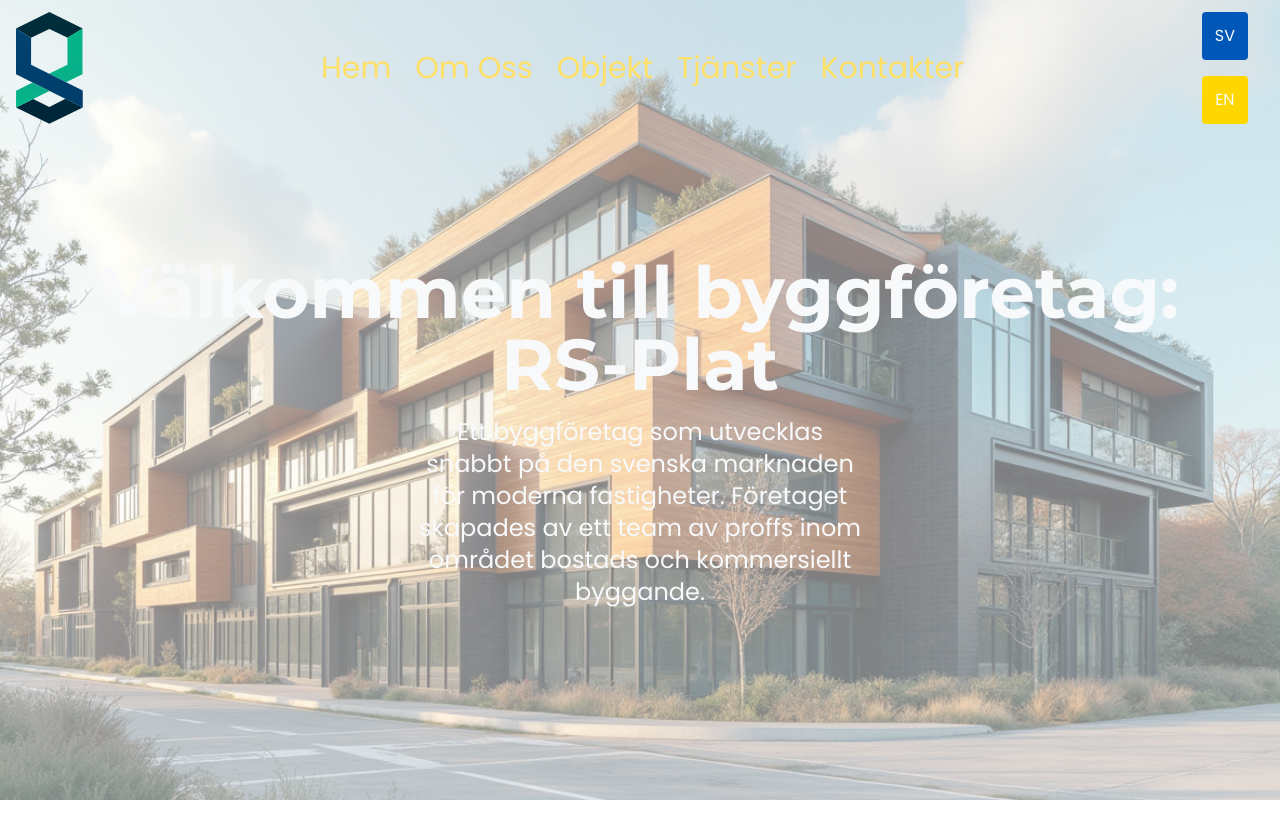
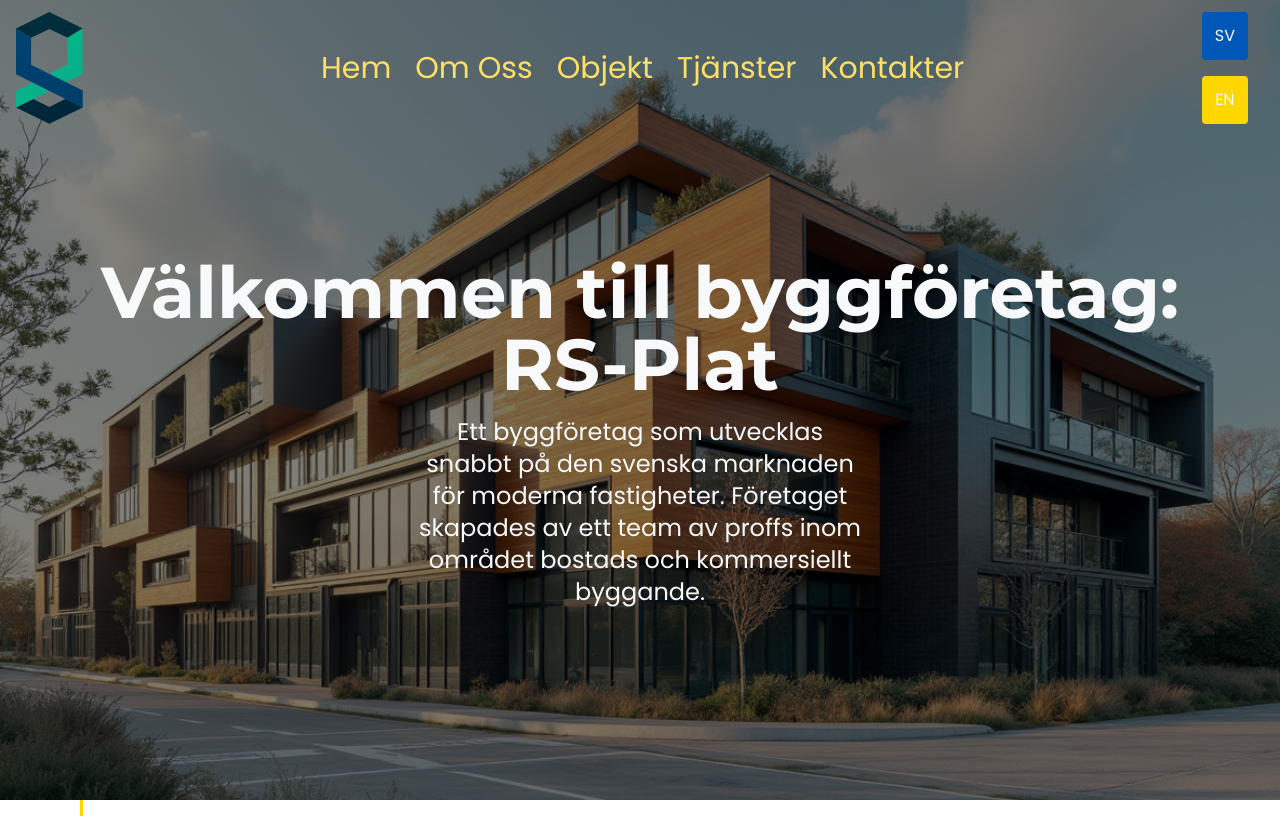
Before and after one commit to zuzeyka/rs-plat, a React (Vite) app: page / in a window 1280 px wide. Shown: the top 818 px of the page. Built offline with nearby package versions, Linux system fonts and the light colour scheme.

Commit message:
addded left line decoration

```diff
--- a/src/App.tsx
+++ b/src/App.tsx
@@ -12,6 +12,7 @@
 function App() {
     return (
         <>
+            <div className="vertical-line lg:left-[10vh] left-[2vh] bg-secondary"></div>
             <Navbar />
             <Hero />
             <About />
--- a/src/components/Contacts.tsx
+++ b/src/components/Contacts.tsx
@@ -29,7 +29,7 @@
         <section id="contacts" className="relative bg-gradient-to-r from-primary-light to-secondary-light text-typography py-20">
             <div className="max-w-6xl mx-auto flex flex-col md:flex-row items-center md:space-x-10">
                 <GeometricDecorations
-                    color="typography-dark"
+                    color="secondary-light"
                     secondaryColor="typography"
                     horizontalCount={0}
                     verticalCount={0}
--- a/src/components/GeometricDecorations.tsx
+++ b/src/components/GeometricDecorations.tsx
@@ -34,7 +34,7 @@
                             repeatType: 'mirror',
                             ease: 'easeInOut',
                         }}
-                        className={'absolute left-0 z-0 w-full h-1 origin-left ' + 'bg-' + color}
+                        className={'absolute left-0 z-0 w-full h-1 origin-left bg-' + color}
                         style={{ top: `${topPos}%` }}
                     />
                 );
@@ -54,7 +54,7 @@
                             repeatType: 'mirror',
                             ease: 'easeInOut',
                         }}
-                        className={'absolute top-0 z-0 w-1 h-full origin-top ' + 'bg-' + secondaryColor}
+                        className={'absolute top-0 z-0 w-1 h-full origin-top bg-' + secondaryColor}
                         style={{ left: `${leftPos}%` }}
                     />
                 );
@@ -64,7 +64,7 @@
                 initial={{ rotate: 0 }}
                 animate={{ rotate: 360 }}
                 transition={{ duration: 20, repeat: Infinity, ease: 'linear' }}
-                className={'absolute bottom-60 z-0 right-60  w-1 h-40 ' + 'bg-' + secondaryColor}
+                className={'absolute bottom-60 z-0 right-60  w-1 h-40 bg-' + secondaryColor}
                 style={{ transformOrigin: 'bottom right' }}
             />
 
@@ -83,7 +83,7 @@
                             repeat: Infinity,
                             ease: 'easeInOut',
                         }}
-                        className={'absolute text-3xl z-0 font-bold ' + 'text-' + color}
+                        className={'absolute text-3xl z-0 font-bold text-' + color}
                         style={{ top: `${topPos}%`, left: `${leftPos}%` }}
                     >
                         +
@@ -95,7 +95,7 @@
                 initial={{ rotate: 0 }}
                 animate={{ rotate: 360 }}
                 transition={{ duration: 10, repeat: Infinity, ease: 'linear' }}
-                className={'absolute top-10 right-10 z-0 text-4xl font-bold ' + 'text-' + color}
+                className={'absolute top-10 right-10 z-0 text-4xl font-bold text-' + color}
             >
                 +
             </motion.div>
@@ -104,7 +104,7 @@
                 initial={{ scale: 0.8, opacity: 0.6 }}
                 animate={{ scale: [0.8, 1.2, 0.8], opacity: [0.6, 1, 0.6] }}
                 transition={{ duration: 3, repeat: Infinity, ease: 'easeInOut' }}
-                className={'absolute rounded-full z-0 ' + 'bg-' + secondaryColor}
+                className={'absolute rounded-full z-0 bg-' + secondaryColor}
                 style={{
                     width: '40px',
                     height: '40px',
@@ -117,7 +117,7 @@
                 initial={{ rotate: 0 }}
                 animate={{ rotate: 360 }}
                 transition={{ duration: 15, repeat: Infinity, ease: 'linear' }}
-                className={'absolute z-0 ' + 'bg-' + secondaryColor}
+                className={'absolute z-0 bg-' + secondaryColor}
                 style={{
                     width: '50px',
                     height: '50px',
--- a/src/components/Hero.tsx
+++ b/src/components/Hero.tsx
@@ -6,9 +6,10 @@
     return (
         <section id="home" className="h-screen flex flex-col items-center justify-center bg-cover bg-center text-typography backgroundImage">
             <div
-                className="absolute inset-0 bg-black opacity-50 bg-cover bg-center w-full h-full"
+                className="absolute inset-0 bg-black opacity-50 z-10 bg-cover bg-center w-full h-full"
                 style={{ backgroundImage: "url('home.png')" }}
             ></div>
+            <div className="absolute inset-0 z-0 bg-black w-full h-full"></div>
             <h1 className="lg:text-7xl z-10 text-3xl font-bold font-monserrat mb-4">{t('hero.title')}</h1>
             <p className="lg:text-2xl z-10 text-lg max-w-md text-center">
                 {t('hero.subtitle', { defaultValue: 'Welcome to our website. We provide the best services for you.' })}
--- a/src/index.css
+++ b/src/index.css
@@ -64,6 +64,14 @@
     outline: 4px auto -webkit-focus-ring-color;
 }
 
+.vertical-line {
+    position: fixed;
+    top: 1em;
+    width: 0.21em;
+    height: 100vh;
+    z-index: 0;
+}
+
 @media (prefers-color-scheme: light) {
     :root {
         color: #213547;
```
